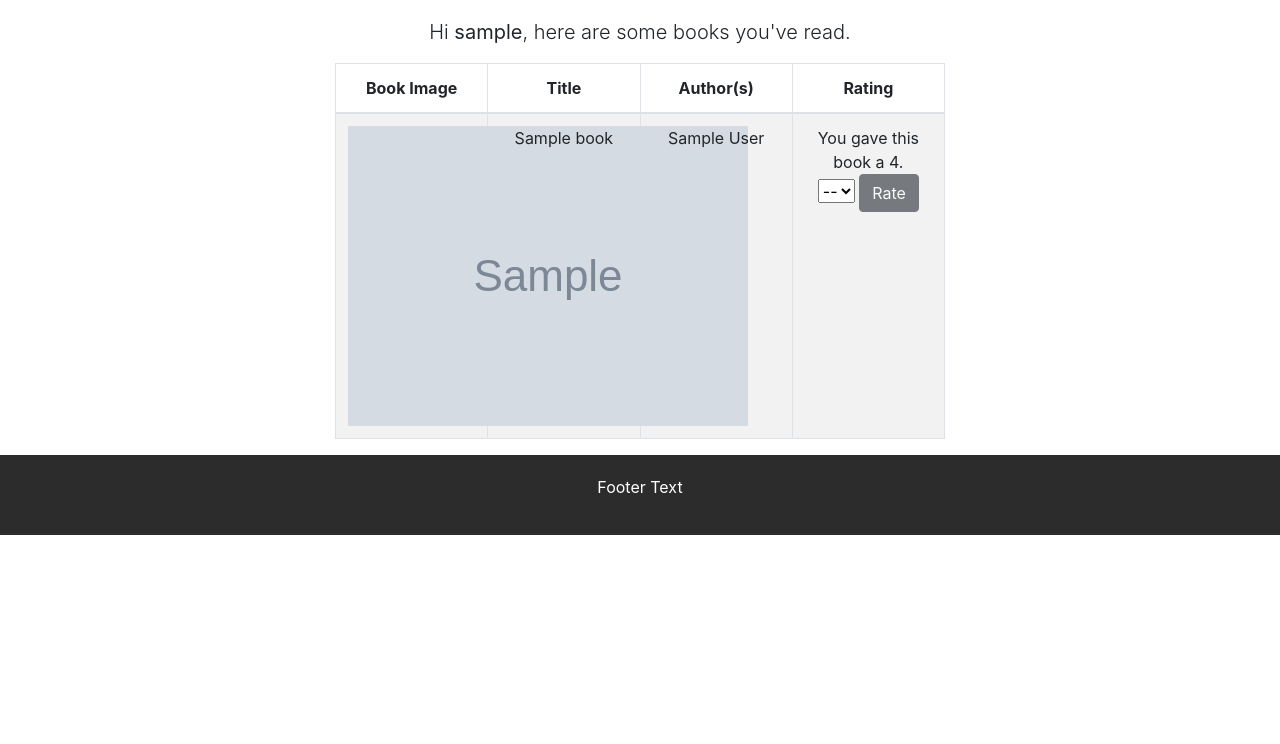
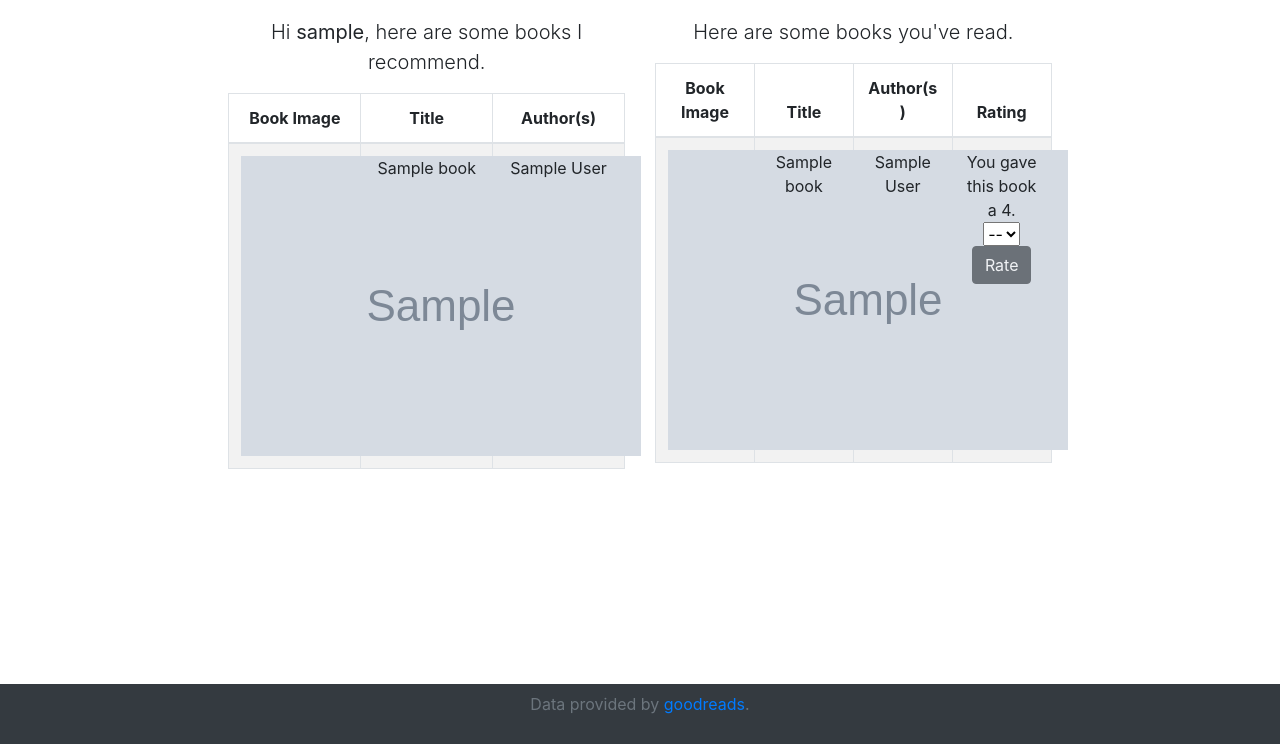
Before and after one commit to ColinB19/BookRecommender, a Flask app: page /account in a window 1280 px wide. Shown: the part 56-800 px from the top of the page. Run offline with Flask 2, Linux system fonts and the light colour scheme; a user stored in the database is signed in; tables that the repository leaves empty hold one stand-in row (values such as "Sample post"); grey boxes marked "Sample" are stand-in pictures; some libraries are stand-ins or nearby versions.

Commit message:
Recommendations are up! Just need to run recForSite.py. For some reason the LightFM model recommends books that have already been read. Need to fix that.

```diff
--- a/bookrecommender/__init__.py
+++ b/bookrecommender/__init__.py
@@ -1,6 +1,5 @@
 from flask import Flask
 from flask_sqlalchemy import SQLAlchemy
-from sqlalchemy.ext.automap import automap_base
 from flask_bcrypt import Bcrypt
 from flask_login import LoginManager
 
--- a/bookrecommender/routes.py
+++ b/bookrecommender/routes.py
@@ -1,7 +1,7 @@
 from flask import render_template, request, flash, redirect, url_for
 from bookrecommender import app, db, bcrypt
 from bookrecommender.forms import RegistrationForm, LoginForm
-from bookrecommender.models import Book, User, UserRating
+from bookrecommender.models import Book, User, UserRating, UserRecommendations
 from flask_login import login_user, current_user, logout_user, login_required
 
 
@@ -99,17 +99,20 @@ def submit():
 def account():
     if current_user.is_authenticated:
         user_id = current_user.get_id()
-        bookratings = (db.session.query(Book, UserRating)
+        bookRatings = (db.session.query(Book, UserRating)
                     .filter(Book.book_id == UserRating.book_id)
-                    .filter(UserRating.site_id == user_id).all()
+                    .filter(UserRating.site_id == user_id).order_by(Book.title).all()
                 )
-    return render_template("account.html", bookratings = bookratings)
+        bookRecommendations = (db.session.query(Book, UserRecommendations)
+                    .filter(Book.book_id == UserRecommendations.book_id)
+                    .filter(UserRecommendations.site_id == user_id).order_by(UserRecommendations.score).all()
+                )
+    return render_template("account.html", bookratings = bookRatings, bookRecommendations = bookRecommendations)
     # return render_template('account.html', ratings = books, title='Account')
 
 @app.route('/rate', methods=['POST'])
 def rate():
     rating = request.form["rating"]
-
     if current_user.is_authenticated:
         user_id = current_user.get_id()
     else:
@@ -137,3 +140,7 @@ def rate():
         db.session.commit()
 
     return redirect(url_for('account'))
+
+@app.route("/recommend")
+def recommend():
+    pass
--- a/bookrecommender/static/css/main.css
+++ b/bookrecommender/static/css/main.css
@@ -34,3 +34,12 @@ table {
     table-layout: fixed;
     word-wrap: break-word;
 }
+
+.footer {
+    position: fixed;
+    bottom: 0;
+    width: 100%;
+    height: 60px;
+    line-height: 0px;
+    background-color: #343a40;
+}
--- a/bookrecommender/templates/account.html
+++ b/bookrecommender/templates/account.html
@@ -2,8 +2,35 @@
 
 {% block body %}
 <div class="row justify-content-md-center">
-    <div class="col-sm-6 content-section">
-    <p class="lead text-center">Hi <strong>{{ current_user.username }}</strong>, here are some books you've read.</p>
+    <div class="col-sm-4 content-section">
+    {% if bookRecommendations %}
+        <p class="lead text-center">Hi <strong>{{ current_user.username }}</strong>, here are some books I recommend.</p>
+        <div class="table-wrapper">
+            <table class="table table-striped table-bordered text-black">
+                <thead>
+                <tr>
+                    <th scope="col">Book Image</th>
+                    <th scope="col">Title</th>
+                    <th scope="col">Author(s)</th>
+                </tr>
+                </thead>
+                <tbody>
+                {% for br in bookRecommendations %}
+                    <tr id = "{{ br[0].book_id }}">
+                        <td><img src={{ br[0].image_url }} /></td>
+                        <td>{{ br[0].title }}</td>
+                        <td>{{ br[0].authors }}</td>
+                    </tr>
+                {% endfor %}
+                </tbody>
+            </table>
+        </div>
+    {% else %}
+        <p class="lead text-center">Hi <strong>{{ current_user.username }}</strong>, looks like I don't have any recommendations for you yet, remember my engine trains every hour. While you wait you can rate some books you've previously read (remember the algorithm will only recommend you something if you've rated at least five books), check out the most popular books, or head over to some of my other sites!</p>
+    {% endif %}
+    </div>
+    <div class="col-sm-4 content-section">
+        <p class="lead text-center">Here are some books you've read.</p>
         <div class="table-wrapper">
             <table class="table table-striped table-bordered text-black">
             <thead>
@@ -42,4 +69,5 @@
     </div>
 </div>
 
+
 {% endblock body %}
--- a/bookrecommender/templates/base.html
+++ b/bookrecommender/templates/base.html
@@ -64,9 +64,12 @@
   <div class="container-fluid text-center mt-2">
       {% block body %}{% endblock %}
   </div>
+  <br><br><br>
 
-  <footer class="container-fluid text-center">
-    <p>Footer Text</p>
+  <footer class="footer">
+    <div class = "container text-center text-muted">
+      Data provided by <a href = "https://www.goodreads.com/">goodreads</a>.
+    </div>
   </footer>
 
     <!-- Optional JavaScript -->
@@ -90,18 +93,5 @@
       });
     </script>
 
-    <!-- <script type=text/javascript>
-      $(function() {
-        $('a#test').on('click', function(e) {
-          e.preventDefault()
-          $.getJSON('/background_process_test',
-              function(data) {
-            //do nothing
-          });
-          return false;
-        });
-      });
-    </script> -->
-
 </body>
 </html>
```
Also changed, not shown: bookrecommender/models.py (+11 -0 lines), recForSite.py (added, +58 -0 lines), 1 other file. Lines whose indentation alone changed are shown as unchanged.
